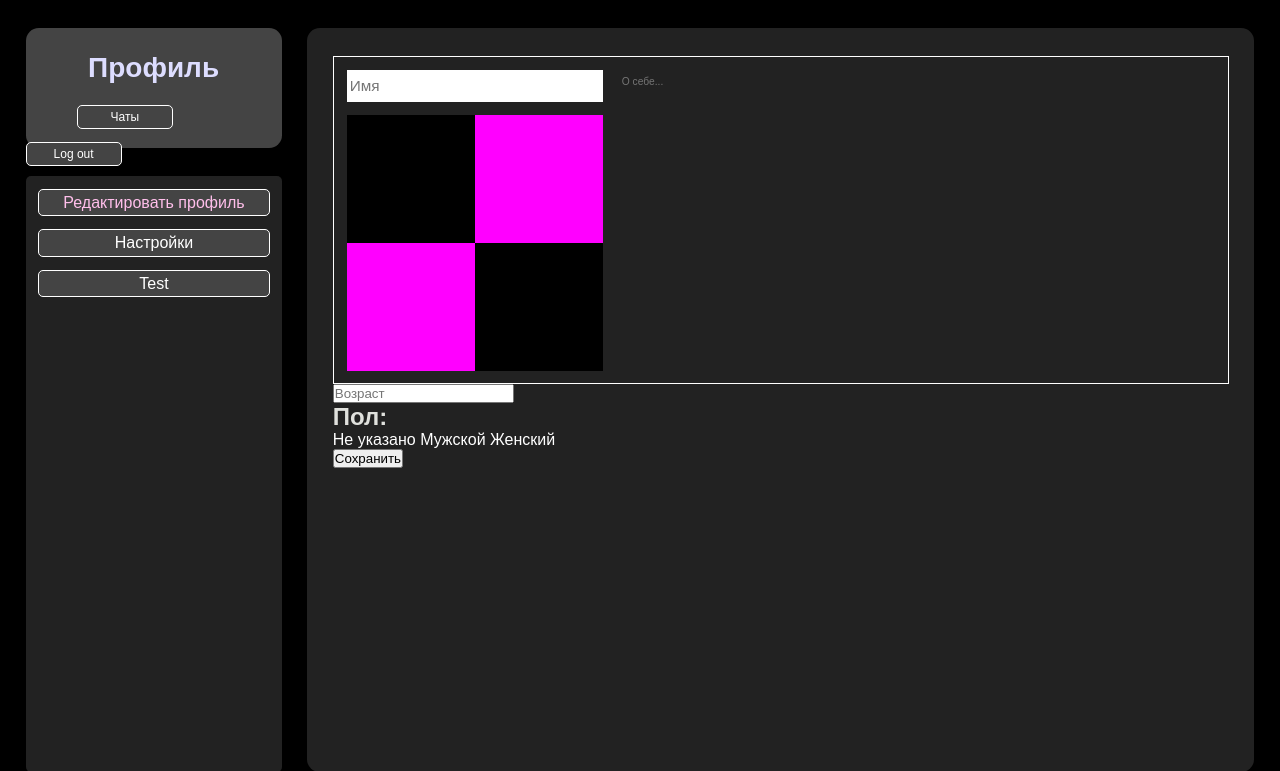
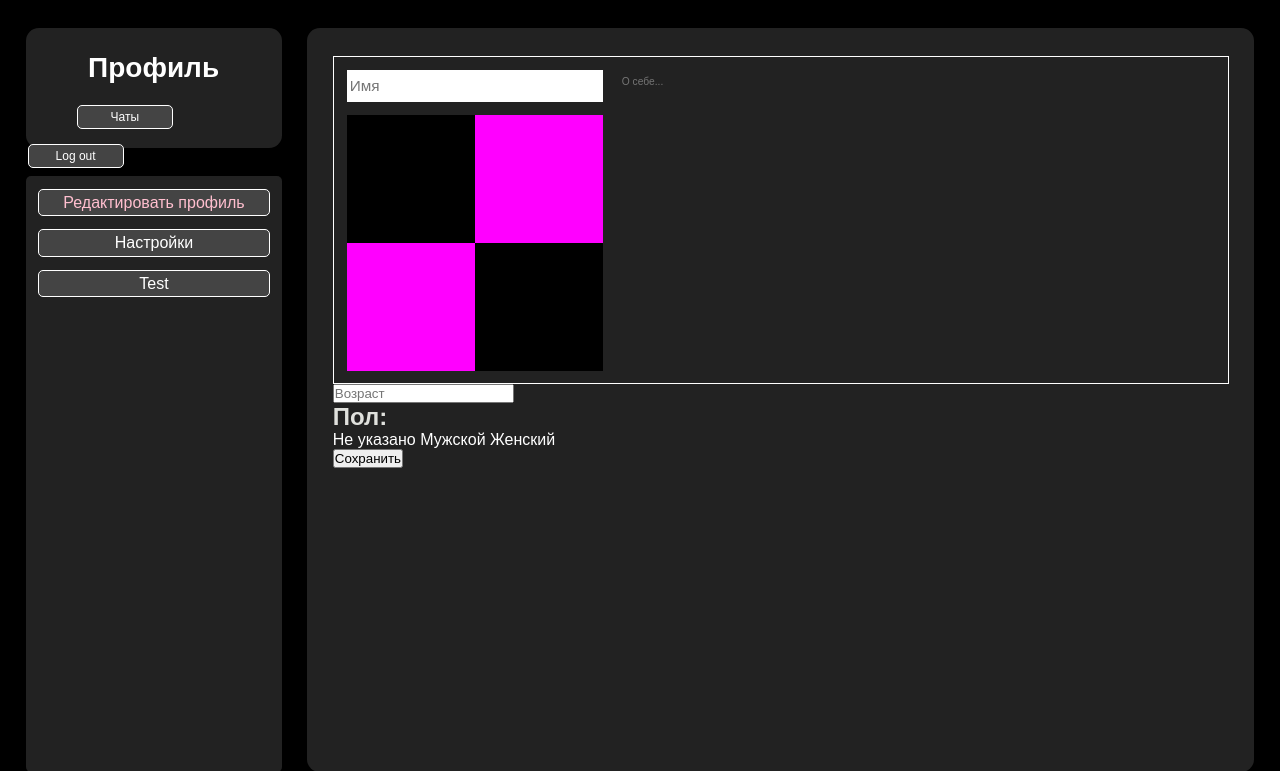
Before and after one commit to Nhrust/Project_TPP3, a Flask app: template templates/profile.html in a window 1280 px wide; the page is wider, and only the part inside the window is pictured. Shown: the top 771 px of that part. Run offline with Flask 3, Linux system fonts and the light colour scheme; the template is opened without the code that fills it, so the values that code supplies are empty.

Commit message:
еще раз выровнил кнопки + сделал темную и светлую темы

```diff
--- a/static/css/profile.css
+++ b/static/css/profile.css
@@ -18,14 +18,14 @@ body {
    /* background: var(--bg-color-alt);
     /*border-color: var(--button-color-hover);*/
     /*color: var(--button-color-hover);*/
-    background: var(--button-bg);
+    background: var(--bg-color-alt);
 }
 
 .Headmenu h1 {
     text-align: center;
     margin: 3vh 1.75vw 1vh 1.75vw;
     font-size: 3.5vh;
-    color: var(--button-color-hover);
+    color: var(--button-color);
 
 }
 
@@ -65,7 +65,7 @@ body {
 }
 
 .Headmenu .LogOut {
-    margin:auto;
+    margin:2px;
 }
 
 
@@ -103,7 +103,7 @@ body {
     background: var(--button-bg-hover);
 }
 .Menu item.SELECTED {
-    color: color-mix(in srgb, var(--button-color), rgb(255, 0, 174) 25%) /* для теста */
+    color: color-mix(in srgb, var(--button-color), rgb(255, 0, 64) 25%) /* для теста */
 }
 
 
--- a/static/css/profile_settings.css
+++ b/static/css/profile_settings.css
@@ -2,23 +2,32 @@
     color: var(--button-color);
 }
 
+.BG_color_set{
+    margin-top:2vw;
+}
+
 .BG_color_set p{
     color: var(--button-color);
+    margin-top:0.5vw;
 }
 
 .Form_color_set p{
     color: var(--button-color);
+    margin-top:0.5vw;
 }
 
 .Text_color_set p{
     color: var(--button-color);
+    margin-top:0.5vw;
 }
 
 .Butone1{
     position: fixed;
     margin-top: 1vw;
-    width: 6vw;
-    height: 1vw;
+    width: 7vw;
+    height: 1.5vw;
+    border: 1px solid var(--button-color);
+    border-radius: 0.5vw;
 }
 
 .Themes{
@@ -32,7 +41,8 @@
     line-height: 2vw;
     border: 1px solid var(--button-color);
     border-radius: 0.5vw;
-    background-color: var(--button-bg);
+    background-color: #1f1f1f;
+    color:#fff;
 }
 
 .Themes .Light_Theme{
--- a/static/js/profile.js
+++ b/static/js/profile.js
@@ -10,6 +10,7 @@ function Open(name, eman){
 }
 
 const color=['red', 'orange', 'yellow', 'green', 'lightblue', "blue", "purple", "pink", "broun", "white", "grey", "black"];
+const dtcolors=["#000", "#222", "#fff", "#444", "rgba(255, 72, 72, 0.493)"];
 const elem1 = document.querySelector(".BG_clr");
 const elem2 = document.querySelector(".F_clr");
 const elem3 = document.querySelector(".Text_clr");
@@ -28,3 +29,29 @@ function UpdateTheme(){
     style.setProperty('--button-color', color[index3]);
 
 }
+
+function LightTheme(){
+    var style = document.documentElement.style;
+    style.setProperty('--bg-color', color[9]);
+    var style = document.documentElement.style;
+    style.setProperty('--bg-color-alt', color[4]);
+    var style = document.documentElement.style;
+    style.setProperty('--button-color', color[5]);
+    var style = document.documentElement.style;
+    style.setProperty('--button-bg', color[4]);
+    var style = document.documentElement.style;
+    style.setProperty('--button-bg-hover', color[5]);
+}
+
+function DarkTheme(){
+    var style = document.documentElement.style;
+    style.setProperty('--bg-color', dtcolors[0]);
+    var style = document.documentElement.style;
+    style.setProperty('--bg-color-alt', dtcolors[1]);
+    var style = document.documentElement.style;
+    style.setProperty('--button-color', dtcolors[2]);
+    var style = document.documentElement.style;
+    style.setProperty('--button-bg', dtcolors[3]);
+    var style = document.documentElement.style;
+    style.setProperty('--button-bg-hover', dtcolors[4]);
+}
--- a/templates/profile.html
+++ b/templates/profile.html
@@ -146,8 +146,8 @@
 				</div>
 
 				<div class="Themes">
-					<button class="Dark_Theme">Темная тема</button>
-					<button class="Light_Theme">Светлая тема</button>
+					<button class="Dark_Theme" onclick="DarkTheme()">Темная тема</button>
+					<button class="Light_Theme" onclick="LightTheme()">Светлая тема</button>
 				</div>
 
 				<button class="Butone1" onclick="UpdateTheme()">Сохранить</button>
```
